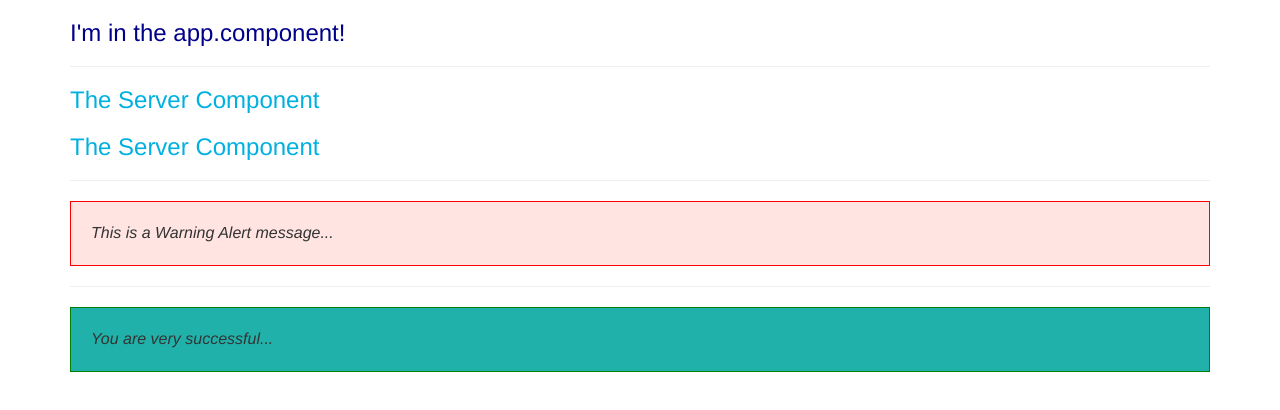
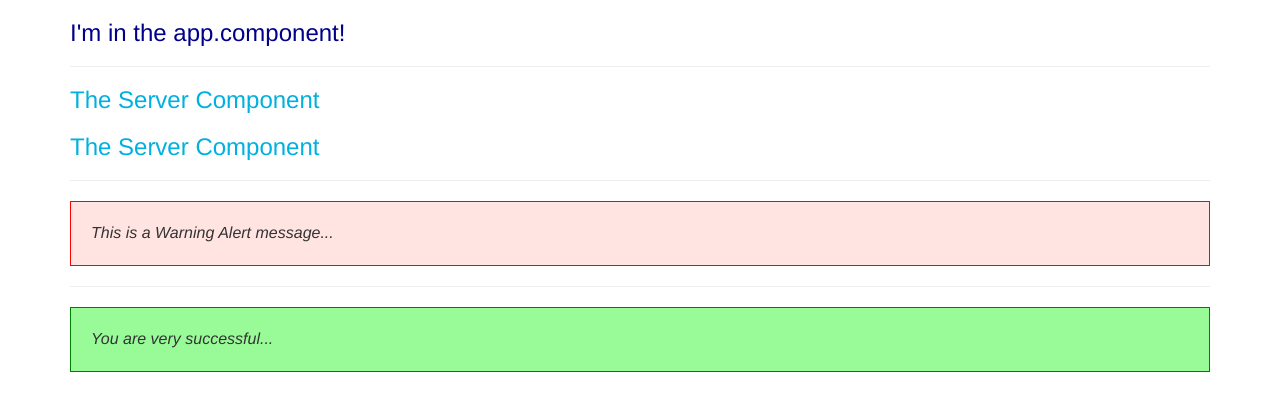
Before and after one commit to mlstephens/Angular6-First-App, an Angular app: page / in a window 1280 px wide. Shown: the top 410 px of the page. Built offline with nearby package versions, Linux system fonts and the light colour scheme.

Commit message:
Changed success alert box background color.

```diff
--- a/src/app/successful/successful.component.css
+++ b/src/app/successful/successful.component.css
@@ -1,6 +1,6 @@
 p{
   padding: 20px;
-  background-color: lightseagreen;
+  background-color: palegreen;
   border: 1px solid green;
   font-size: medium;
   font-style: italic;
```
